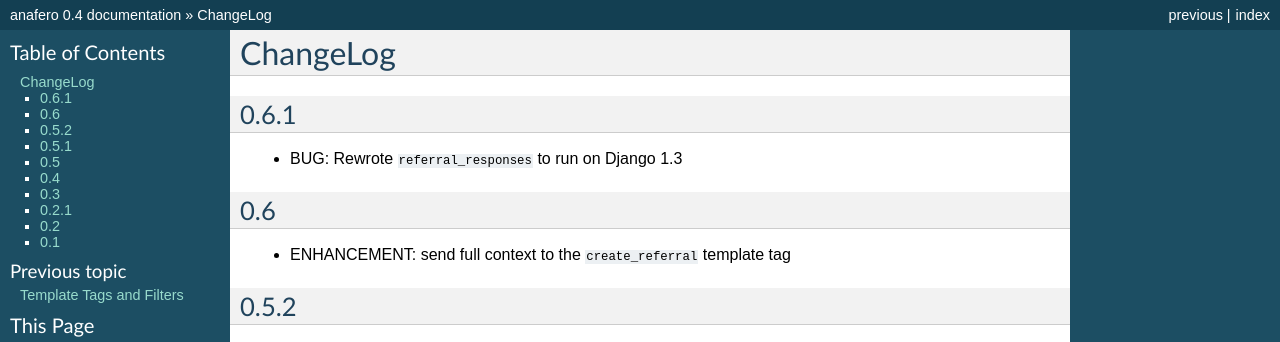
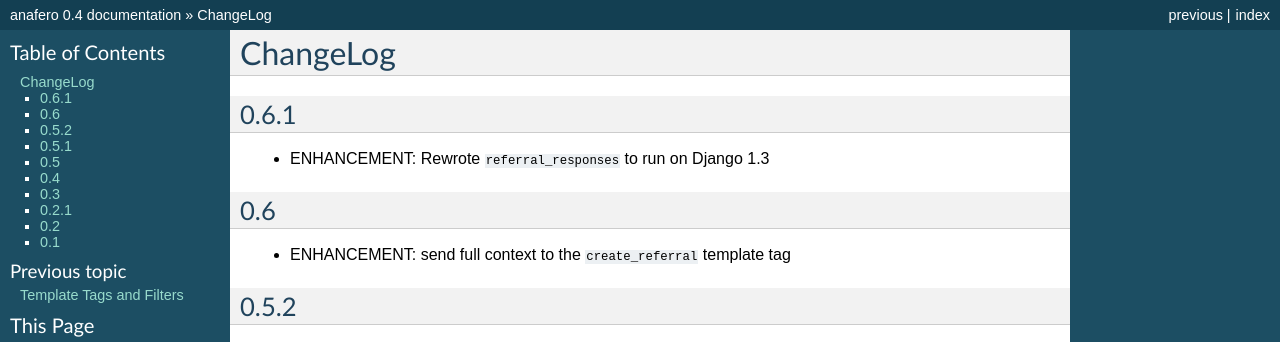
Before and after one commit to pinax/pinax-referrals, a Sphinx documentation site: the page built from docs/changelog.rst, in a window 1280 px wide. Shown: the top 342 px of the page. Built offline with Sphinx 7.4.7, drawn with Linux system fonts in a browser that asks for light colours; some of the changed lines change nothing that is shown.

Commit message:
Fix nit with CHANGELOG

```diff
--- a/docs/changelog.rst
+++ b/docs/changelog.rst
@@ -6,7 +6,7 @@ ChangeLog
 0.6.1
 -----
 
-- BUG: Rewrote ``referral_responses`` to run on Django 1.3
+- ENHANCEMENT: Rewrote ``referral_responses`` to run on Django 1.3
 
 0.6
 ---
```
